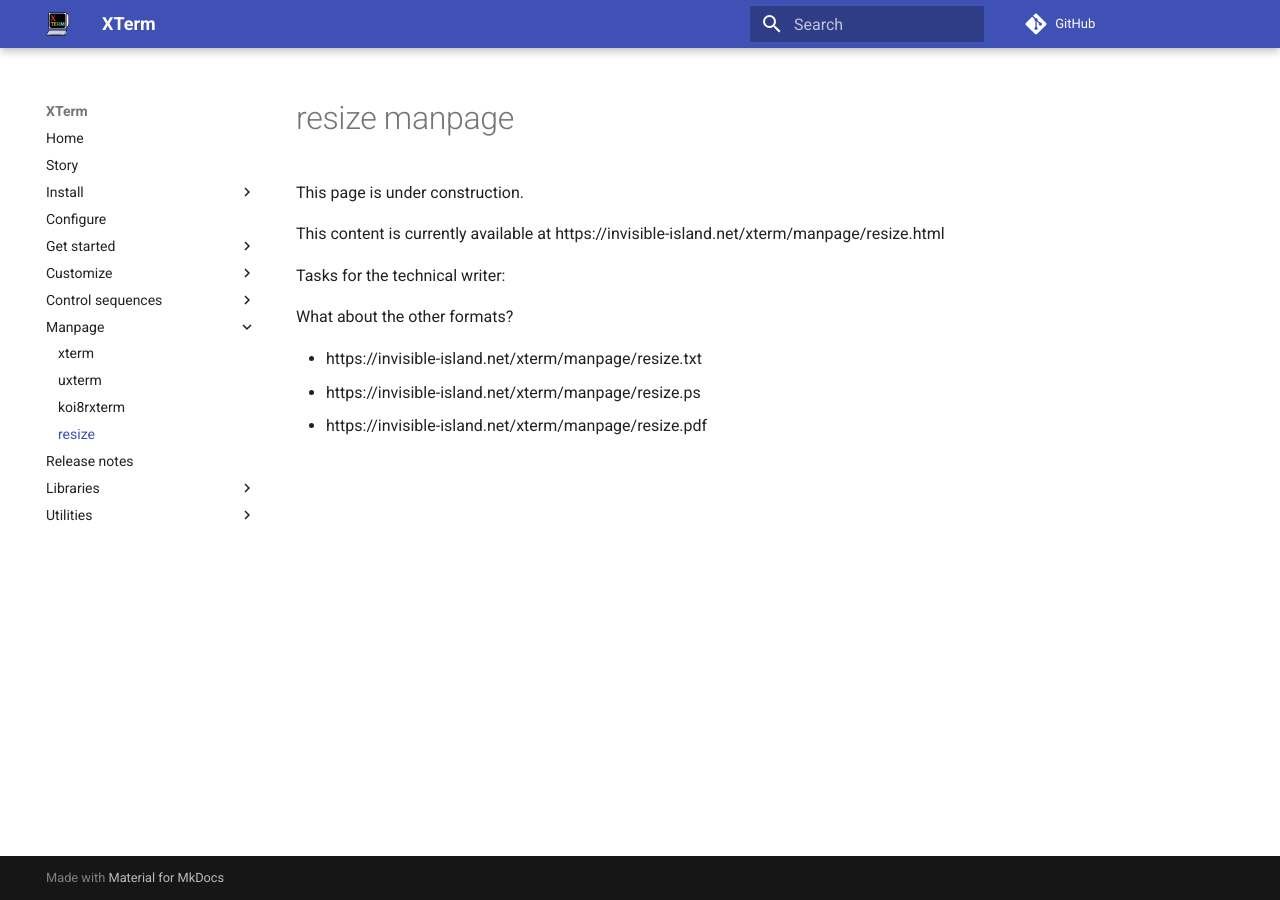
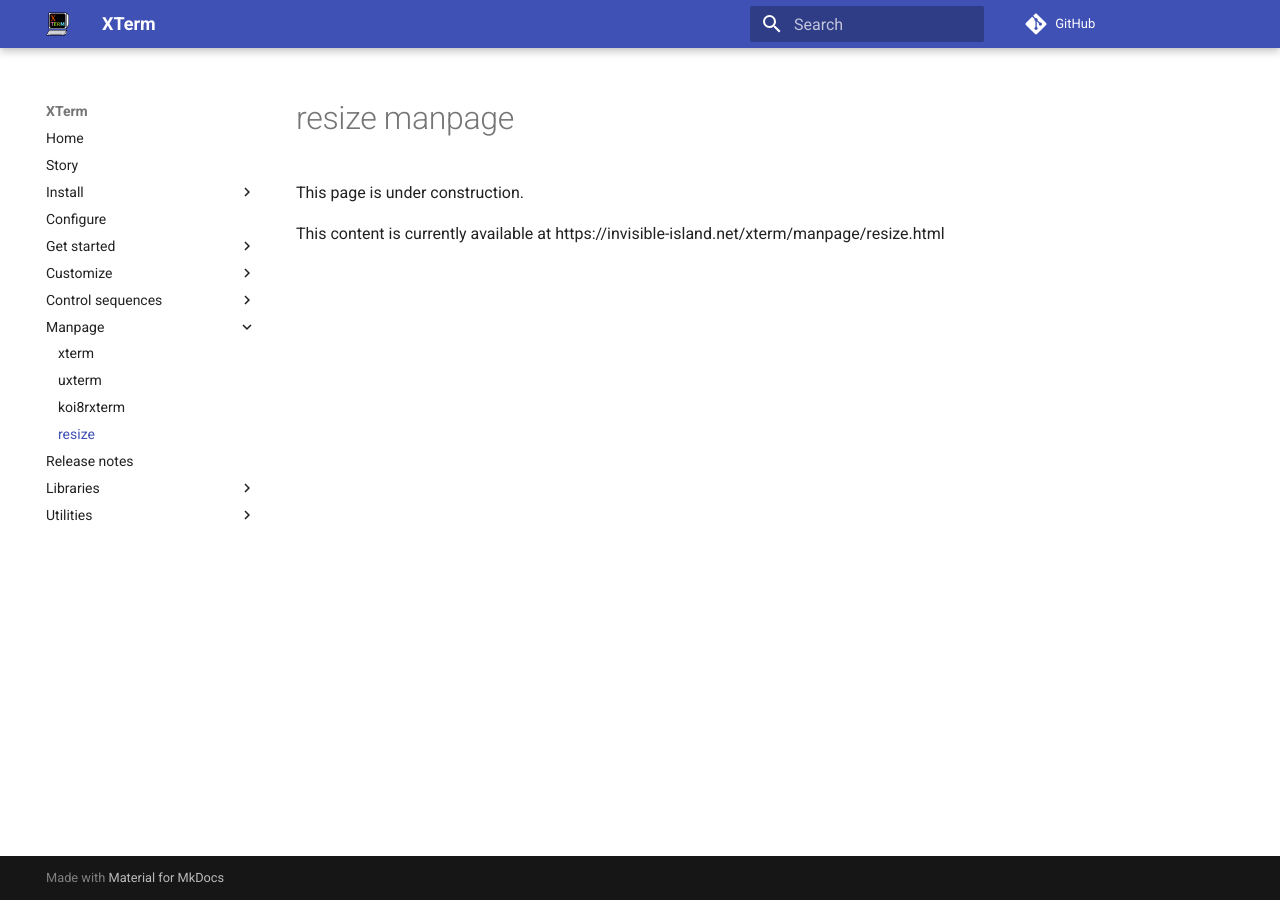
Before and after one commit to xterm-x11/docs, an MkDocs documentation site: the page built from docs/manpage-resize.md, in a window 1280 px wide. Built offline with MkDocs 1.6.1 and Material for MkDocs 9.7.7, drawn with Linux system fonts in a browser that asks for light colours; comment, search, counter and statistics services are not loaded.

Commit message:
Update manpage-resize.md

```diff
--- a/docs/manpage-resize.md
+++ b/docs/manpage-resize.md
@@ -4,11 +4,3 @@ This page is under construction.
 
 This content is currently available at
 https://invisible-island.net/xterm/manpage/resize.html
-
-Tasks for the technical writer:
-
-What about the other formats?
-
-* https://invisible-island.net/xterm/manpage/resize.txt
-* https://invisible-island.net/xterm/manpage/resize.ps
-* https://invisible-island.net/xterm/manpage/resize.pdf
```
